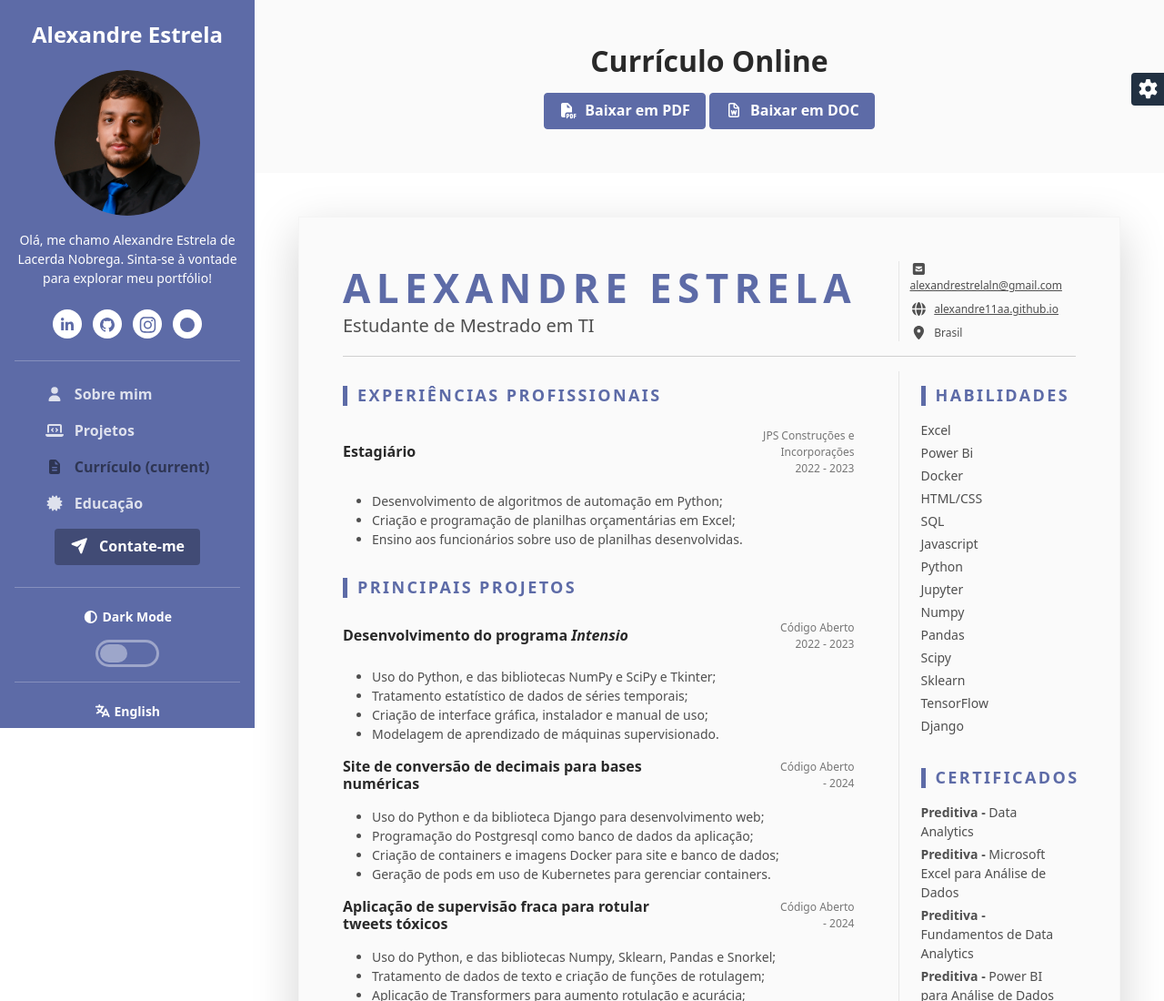
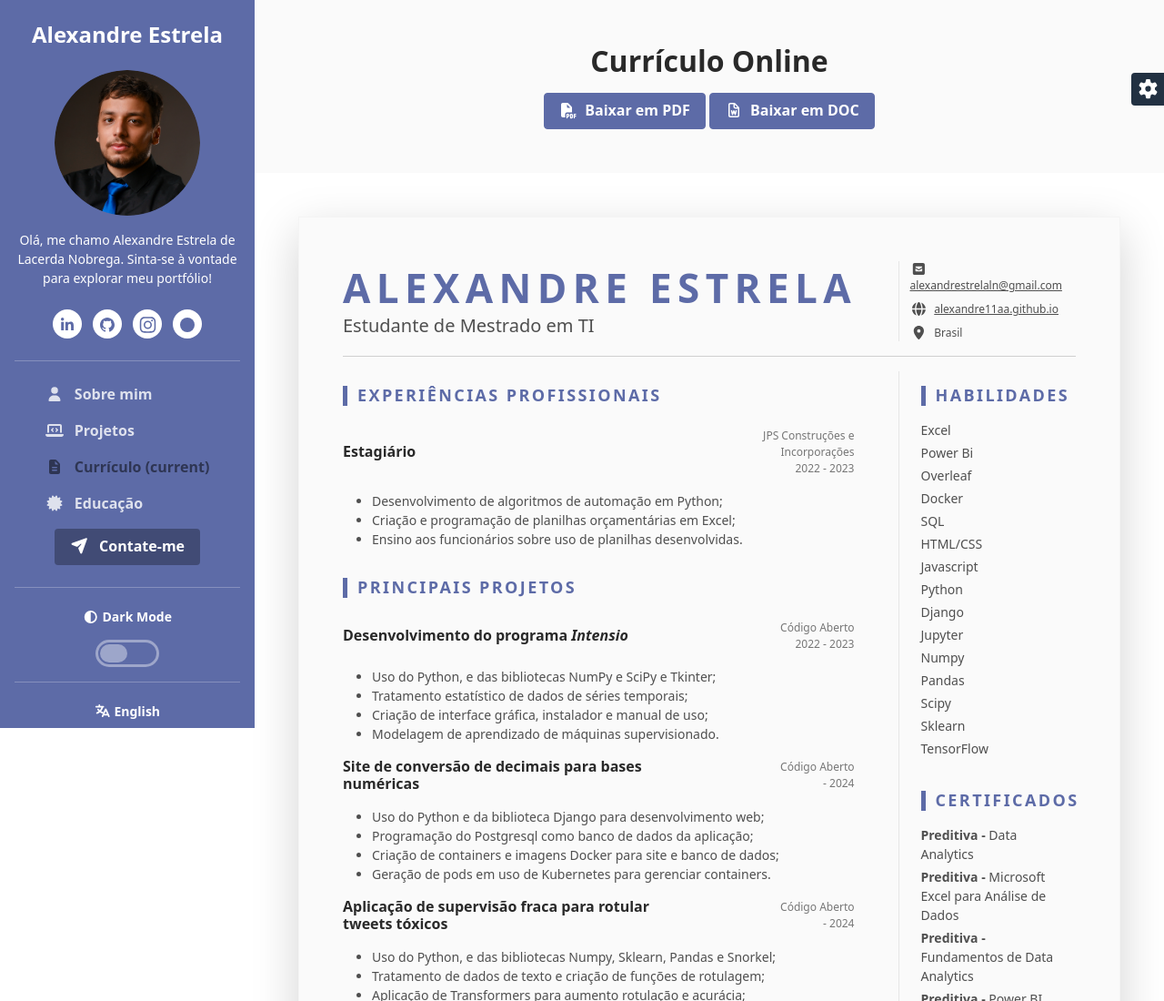
Before and after one commit to alexandre11aa/alexandre11aa.github.io, a plain HTML site: page resume.html in a window 1280 px wide. Shown: the top 1100 px of the page at 91% size. Drawn offline with Linux system fonts and the light colour scheme.

Commit message:
Update resume.html

```diff
--- a/resume.html
+++ b/resume.html
@@ -402,18 +402,19 @@
 									<ul class="list-unstyled resume-skills-list">
 										<li class="mb-1">Excel<li>
 										<li class="mb-1">Power Bi</li>
+										<li class="mb-1">Overleaf<li>
 										<li class="mb-1">Docker<li>
+										<li class="mb-1">SQL<li>
 										<li class="mb-1">HTML/CSS<li>
-										<li class="mb-1">SQL<li>
 										<li class="mb-1">Javascript<li>
 										<li class="mb-1">Python</li>
+										<li class="mb-1">Django</li>
 										<li class="mb-1">Jupyter<li>
 										<li class="mb-1">Numpy</li>
 										<li class="mb-1">Pandas<li>
 										<li class="mb-1">Scipy</li>
 										<li class="mb-1">Sklearn<li>
 										<li class="mb-1">TensorFlow<li>
-										<li class="mb-1">Django</li>
 									</ul>
 								</div>
 
```
